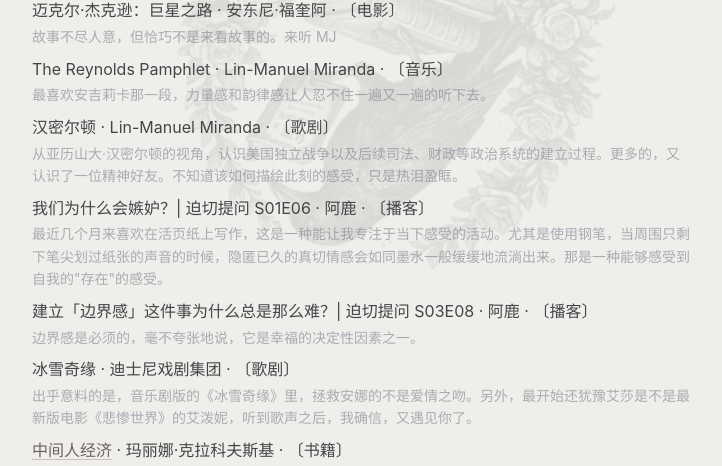
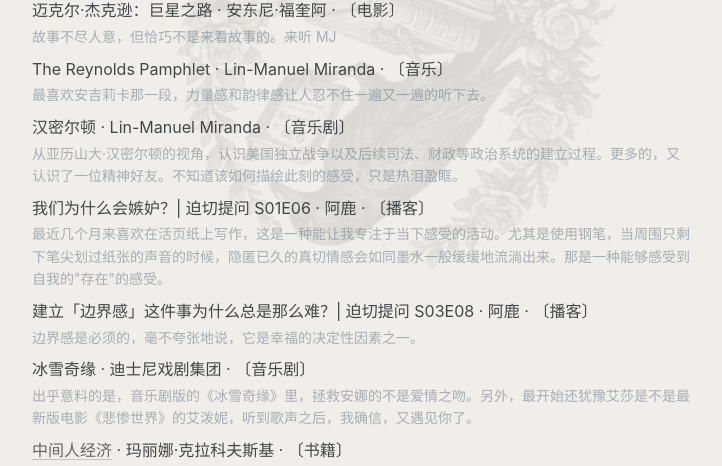
Before and after one commit to gaotianchi/gaotianchi.github.io, a Jekyll site: the page built from _pages/library.html, in a window 1280 px wide. Shown: the part 328-794 px from the top of the page, without its empty margins (278-1000 px from the left). Built offline with Jekyll 4.4.1, drawn with Linux system fonts in a browser that asks for light colours.

Commit message:
fix: 新增「音乐剧」类型，汉密尔顿和冰雪奇缘归入音乐剧
Co-Authored-By: Claude Fable 5 <noreply@anthropic.com>

```diff
--- a/_data/consuming.yml
+++ b/_data/consuming.yml
@@ -3,7 +3,7 @@
 # 格式：
 #   - title: 作品名（必填）
 #     creator: 创作者（必填）
-#     type: 类型（必填）— 书籍 / 电影 / 电视剧 / 戏剧 / 歌剧 / 音乐 / 播客
+#     type: 类型（必填）— 书籍 / 电影 / 电视剧 / 戏剧 / 歌剧 / 音乐剧 / 音乐 / 播客
 #     started: 开始日期（必填）— YYYY-MM-DD，仅用于排序和年份分组，不显示
 #     notes: 笔记（可选）— 150 字以内
 #     post: 相关文章路径（可选）— 有值时作品名渲染为链接
@@ -30,7 +30,7 @@
 
 - title: 汉密尔顿
   creator: Lin-Manuel Miranda
-  type: 歌剧
+  type: 音乐剧
   started: 2026-03-20
   notes: 从亚历山大·汉密尔顿的视角，认识美国独立战争以及后续司法、财政等政治系统的建立过程。更多的，又认识了一位精神好友。不知道该如何描绘此刻的感受，只是热泪盈眶。
 
@@ -48,7 +48,7 @@
 
 - title: 冰雪奇缘
   creator: 迪士尼戏剧集团
-  type: 歌剧
+  type: 音乐剧
   started: 2026-03-15
   notes: 出乎意料的是，音乐剧版的《冰雪奇缘》里，拯救安娜的不是爱情之吻。另外，最开始还犹豫艾莎是不是最新版电影《悲惨世界》的艾泼妮，听到歌声之后，我确信，又遇见你了。
 
```
